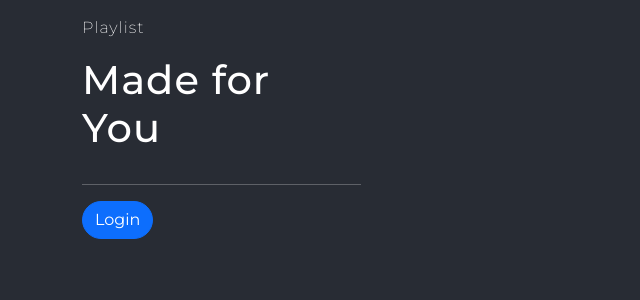
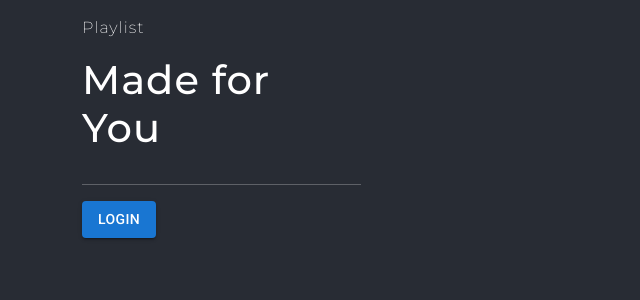
Before and after one commit to fahrisyabani/HomeWork_GenerasiGIGIH, a React (Create React App) app: page / in a window 1280 px wide. Shown: the top 300 px of the page, without its empty margins (0-640 px from the left). Built offline with nearby package versions, Linux system fonts and the light colour scheme.

Commit message:
Add component ui

```diff
--- a/package.json
+++ b/package.json
@@ -3,6 +3,9 @@
   "version": "0.1.0",
   "private": true,
   "dependencies": {
+    "@emotion/react": "^11.9.0",
+    "@emotion/styled": "^11.8.1",
+    "@mui/material": "^5.6.1",
     "@reduxjs/toolkit": "^1.8.1",
     "@testing-library/jest-dom": "^5.16.2",
     "@testing-library/react": "^12.1.4",
--- a/public/index.html
+++ b/public/index.html
@@ -23,6 +23,17 @@
     <style>
       @import url('https://fonts.googleapis.com/css2?family=Montserrat:wght@200;400;500;600;700;800;900&display=swap');
     </style>
+
+    <link
+    rel="stylesheet"
+    href="https://fonts.googleapis.com/css?family=Roboto:300,400,500,700&display=swap"
+    />
+
+    <!-- font icons -->
+    <link
+      rel="stylesheet"
+      href="https://fonts.googleapis.com/icon?family=Material+Icons"
+    />
 
     <!--
       Notice the use of %PUBLIC_URL% in the tags above.
--- a/src/App.js
+++ b/src/App.js
@@ -64,6 +64,7 @@ function App() {
               </Route>
               <Route path="/" exact>
                 <Login />
+
               </Route>
             </Switch>
           </Router>
--- a/src/Pages/Login/index.js
+++ b/src/Pages/Login/index.js
@@ -5,6 +5,7 @@ import { login } from '../../server/authSlice';
 import { useDispatch } from 'react-redux';
 import { useHistory } from 'react-router-dom';
 import Title2 from '../../components/Title/index';
+import { Button } from '@mui/material';
 
 export default function Login() {
   const dispatch = useDispatch();
@@ -54,9 +55,13 @@ export default function Login() {
         <hr></hr>
         </div>
 
-      <a href={getSpotifyLinkAuthorize()} className="btn btn-primary">
+      {/* <a href={getSpotifyLinkAuthorize()} className="btn btn-primary">
         Login
-      </a>
+      </a> */}
+
+      <Button href={getSpotifyLinkAuthorize()} variant="contained" color="primary">
+        Login
+      </Button>
     </div>
   );
 }
```
Also changed, not shown: .eslintrc.json, 1 other file (tests, documents, lock files or other folders).
